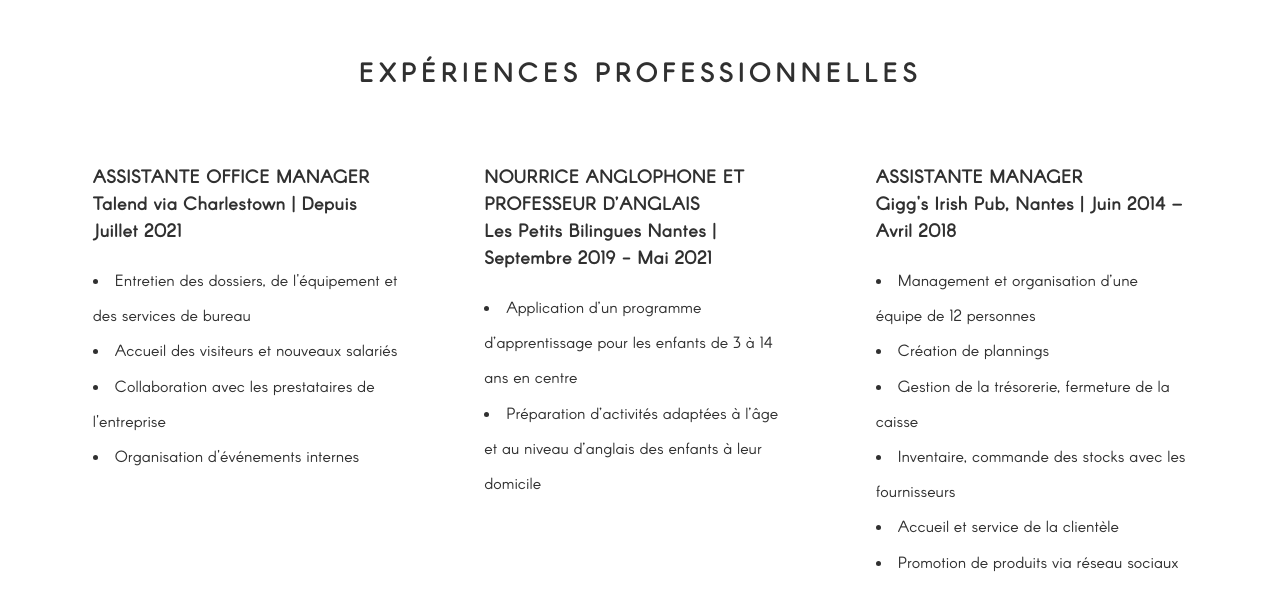
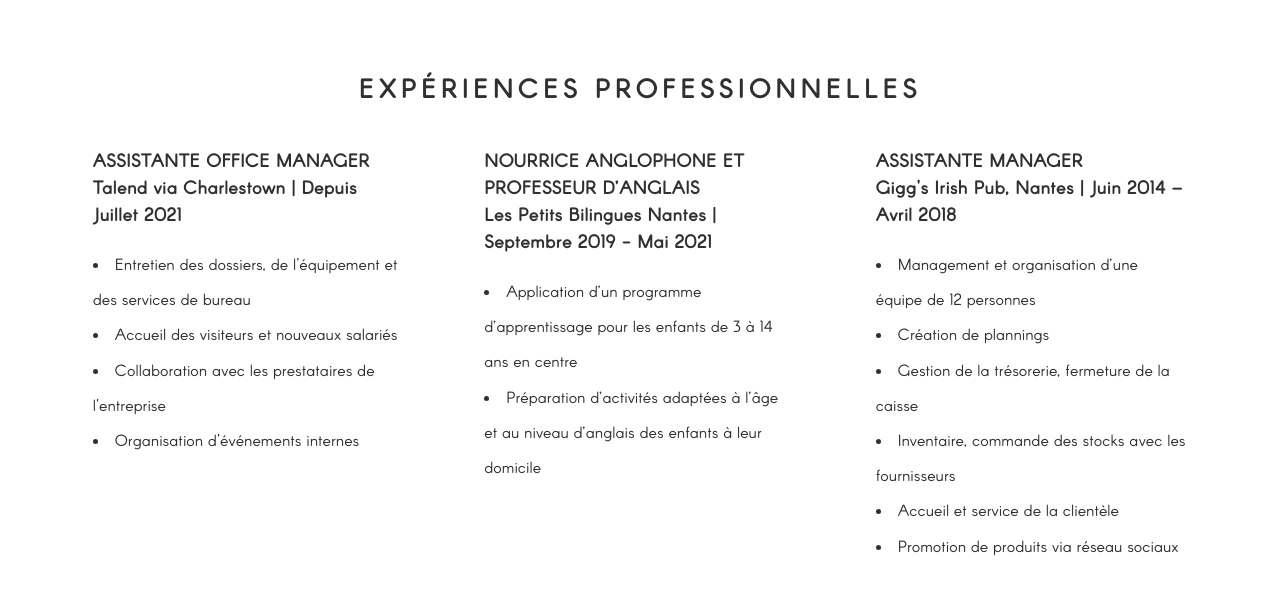
Before and after one commit to AniaKuchc/Portfolio, a plain HTML site: page ExperiencesProfessionnelles.html in a window 1280 px wide. Shown: the part 62-670 px from the top of the page. Drawn offline with Linux system fonts and the light colour scheme; files whose address does not match are found by name.

Commit message:
Change of padding experiences pro

```diff
--- a/ExperiencesProfessionnelles.html
+++ b/ExperiencesProfessionnelles.html
@@ -26,7 +26,7 @@
     </header>
 
     <div class="flex-container1"><h3>EXPÉRIENCES PROFESSIONNELLES</h3></div>
-    <div class="flex-container">
+    <div class="flex-container2">
     <div class="columns">
         <div class="column">
             <p>ASSISTANTE OFFICE MANAGER<br>Talend via Charlestown | Depuis Juillet 2021</p>
--- a/style.css
+++ b/style.css
@@ -133,10 +133,16 @@ nav a:hover{
 }
 
 .flex-container1{
-	padding-top: 1em;
+	padding-top: 2em;
 	padding-left: 2em;
 	padding-right: 2em;
 	padding-bottom: 0;
+	margin: 0;
+}
+
+.flex-container2{
+	padding-left: 2em;
+	padding-right: 2em;
 	margin: 0;
 }
 
@@ -237,7 +243,7 @@ h3 {
 
 .welcome{
 	padding: 1em;
-	width: min(800px, 80%);
+	width: min(800px, 95%);
 }
 
 .welcomepicture{
@@ -374,7 +380,7 @@ h3{
 	align-content: center;
 }
 
-.flex-container1{
+.flex-container1, .flex-container2{
 	display: flex;
 	justify-content: center;
 }
```
